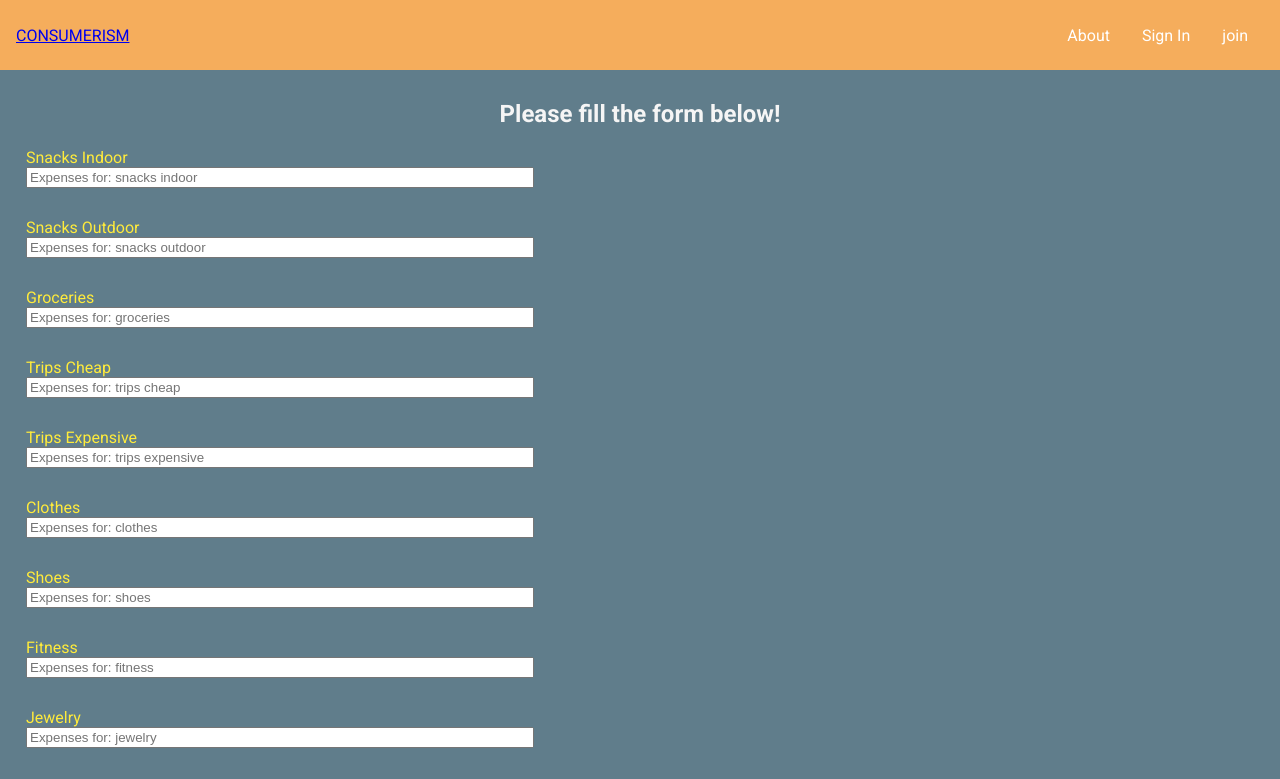
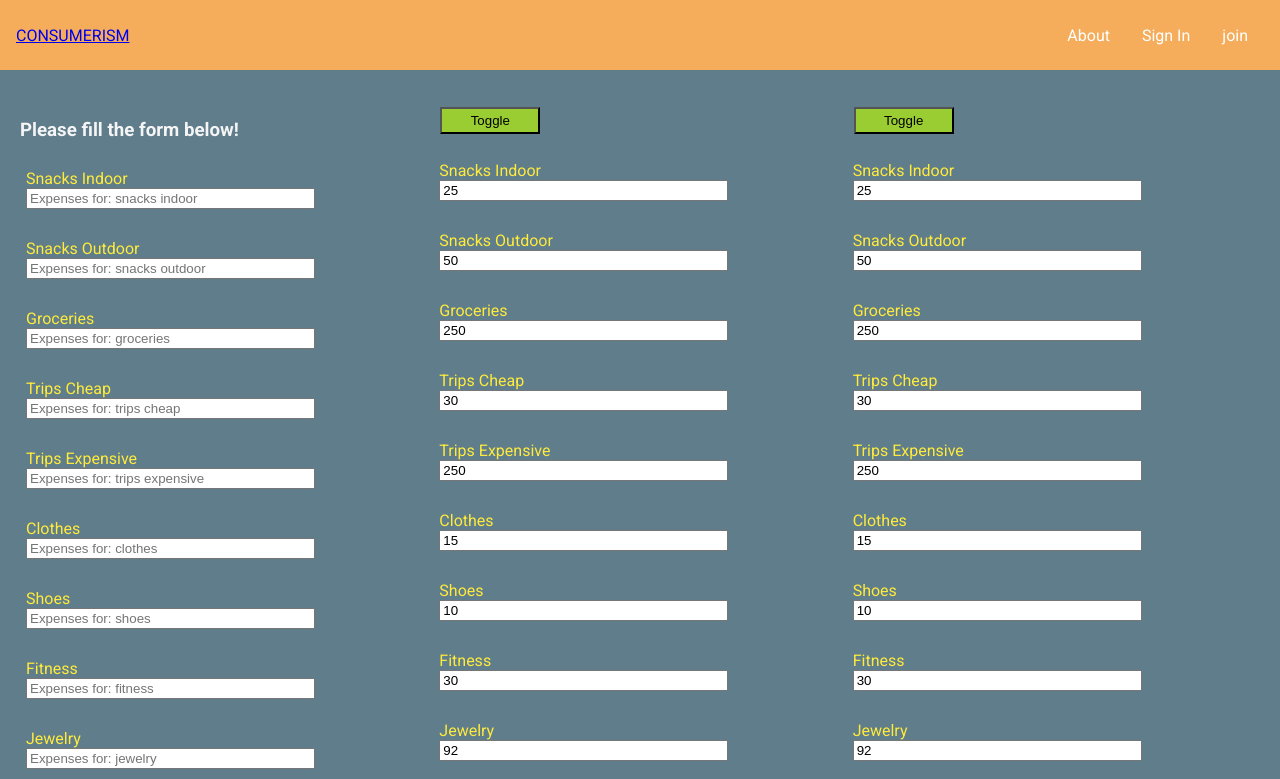
Before and after one commit to GN101/consumerism_app, a React (Create React App) app: page / in a window 1280 px wide. Shown: the top 779 px of the page. Built offline with nearby package versions, Linux system fonts and the light colour scheme.

Commit message:
Added Internet based column and css fixes

```diff
--- a/src/components/InputField/InputField.module.css
+++ b/src/components/InputField/InputField.module.css
@@ -1,4 +1,5 @@
 .Form {
+  /* justify-content: center; */
   margin-top: 10px;
   padding: 10px 6px;
   width: auto;
--- a/src/components/UserInputColumn/UserInputColumn.js
+++ b/src/components/UserInputColumn/UserInputColumn.js
@@ -3,6 +3,7 @@
 import React, { Component } from 'react';
 import styles from './UserInputColumn.module.css';
 import InputField from '../InputField/InputField';
+import WorldDataColumn from '../WorldDataColumn/WorldDataColumn';
 
 
 class UserInputColumn extends Component {
@@ -197,7 +198,7 @@ class UserInputColumn extends Component {
     updatedForm[index] = updatedFormEl;
 
     let formIsValid = true;
-    for (let index in updatedForm) {
+    for (const index in updatedForm) {
       formIsValid = updatedForm[index].valid && formIsValid;
     }
 
@@ -229,7 +230,6 @@ class UserInputColumn extends Component {
 
     if (obj.validation.range) {
       isSuspicious = obj.value < obj.validation.range[0] || obj.value > obj.validation.range[1];
-      console.log('isSuspicious :::::::::::::::::::::::::', isSuspicious);
     }
 
     if (obj.validation.type === 'number') {
@@ -271,12 +271,23 @@ class UserInputColumn extends Component {
         />
       )));
 
+    const worldForm = <WorldDataColumn />;
+
     return (
-      <form className={styles.Column} onSubmit={this.submitFormHandler}>
-        <h2>Please fill the form below!</h2>
-        {inputForm}
-        <button className={styles.Button} type="submit">SUBMIT</button>
-      </form>
+      <div className={styles.Container}>
+        <div className={styles.Field}>
+          <form className={styles.Column} onSubmit={this.submitFormHandler}>
+            <h3>Please fill the form below!</h3>
+            {inputForm}
+            <button className={styles.Button} type="submit">SUBMIT</button>
+          </form>
+
+          {worldForm}
+          {/* The below will be replaced by Average User Expenses. Included for cosmetic reasons :). */}
+          {worldForm}
+
+        </div>
+      </div>
     );
   }
 }
--- a/src/components/UserInputColumn/UserInputColumn.module.css
+++ b/src/components/UserInputColumn/UserInputColumn.module.css
@@ -1,11 +1,17 @@
-.Column {
-  display: flex;
-  flex-direction: column;
-  justify-content: center;
+.Container{
+  margin-top: 100px;
+}
+.Field{
+  display: grid;
+  grid-template-columns: 1fr 1fr 1fr;
+  margin: 100px 20px;
+
+}
+.Column{
+
   width: auto;
   color: whitesmoke;
-  height: auto;
-  margin: 100px 20px;
+  min-height: 50px;
 }
 
 .Button {
@@ -18,7 +24,25 @@
 }
 
 h2 {
+  padding: 0;
   text-align: center;
-  margin: auto;
-  width: 70%;
+  width: 100%;
 }
+
+@media only screen and (max-width: 1000px) {
+  .Field{
+
+    display: grid;
+    grid-template-columns:1fr 1fr;
+
+}
+}
+
+@media only screen and (max-width: 768px) {
+  .Field{
+
+    display: grid;
+    grid-template-columns:100%;
+
+}
+}
--- a/src/components/UserSignUp/UserSignUp.js
+++ b/src/components/UserSignUp/UserSignUp.js
@@ -1,5 +1,5 @@
 import React, { Component } from 'react';
-import InputField from '../InputField/InputField'
+import InputField from '../InputField/InputField';
 import styles from './UserSignUp.module.css';
 
 class UserSignUp extends Component {
--- a/src/components/UserSignUp/UserSignUp.module.css
+++ b/src/components/UserSignUp/UserSignUp.module.css
@@ -1,14 +1,14 @@
 .Form {
+  display: block;
   text-align: left;
-  position: inherit;
-  padding: 20% 6px;
+  padding: 2% 0;
   margin: 10px auto;
 
 }
 
 .Header {
   color: white;
-  margin-top: 10px;
+  margin-top: 8vh;
 }
 
 .Label {
--- a/src/components/worldDataColumn/WorldDataColumn.js
+++ b/src/components/worldDataColumn/WorldDataColumn.js
@@ -0,0 +1,135 @@
+import React, { Component } from 'react';
+// eslint-disable-next-line max-len
+// sometimes I get false positive eslint errors on below 2 imports -> "Casing of [import] does not match the underlying filesystem"
+import styles from './WorldDataColumn.module.css';
+import WorldField from './WorldField';
+
+
+class WorldDataColumn extends Component {
+  state = {
+    userInput: [
+      {
+        name: 'snacks indoor',
+        value: '25',
+        categories: [],
+      },
+      {
+        name: 'snacks outdoor',
+        value: '50',
+        categories: [],
+      },
+      {
+        name: 'groceries',
+        value: '250',
+        categories: [],
+      },
+      {
+        name: 'trips cheap',
+        value: '30',
+        categories: [],
+      },
+      {
+        name: 'trips expensive',
+        value: '250',
+        categories: [],
+      },
+      {
+        name: 'clothes',
+        value: '15',
+        categories: [],
+      },
+      {
+        name: 'shoes',
+        value: '10',
+        categories: [],
+      },
+      {
+        name: 'fitness',
+        value: '30',
+        categories: [],
+      },
+      {
+        name: 'jewelry',
+        value: '92',
+        categories: [],
+      },
+      {
+        name: 'personal vehicle',
+        value: '120',
+        categories: [],
+      },
+      {
+        name: 'public transportation',
+        value: '30',
+        categories: [],
+      },
+      {
+        name: 'entertainment indoors',
+        value: '60',
+        categories: [],
+      },
+      {
+        name: 'entertainment outdoors',
+        value: '80',
+        categories: [],
+      },
+    ],
+    show: true,
+    totalCost: ''
+  };
+
+  // Couldn't get it to work without below function. Input field will be read only so maybe there's a better way to handle.
+
+  worldformChangeHandler = (event, index) => {
+    const { userInput } = this.state;
+    const updatedForm = {
+      ...userInput
+    };
+    const updatedFormEl = {
+      ...updatedForm[index]
+    };
+    updatedFormEl.value = event.target.value;
+    updatedForm[index].value = updatedFormEl.value;
+
+    this.setState({ userInput: updatedForm });
+  };
+
+  toggleContent = (e) => {
+    e.preventDefault();
+    const { show } = this.state;
+    const hide = show;
+    if (hide === show) {
+      this.setState({ show: !hide });
+    } else {
+      this.setState({ show: true });
+    }
+  }
+
+  render() {
+    const { userInput, show } = this.state;
+    const hideFields = show ? styles.Column : styles.Hide;
+    const list = Object.values(userInput);
+
+    const worldInputForm = (
+      list.map((listItem) => (
+        <WorldField
+          className={listItem.name}
+          key={listItem.name}
+          label={listItem.name}
+          placeholder={`Expenses for: ${listItem.name}`}
+          value={listItem.value}
+        />
+      )));
+
+    return (
+      <form className={styles.Column}>
+        <button type="button" className={styles.Button} onClick={this.toggleContent}> Toggle </button>
+        <div className={hideFields}>
+          {worldInputForm}
+        </div>
+      </form>
+    );
+  }
+}
+
+export default WorldDataColumn;
--- a/src/components/worldDataColumn/WorldDataColumn.module.css
+++ b/src/components/worldDataColumn/WorldDataColumn.module.css
@@ -0,0 +1,48 @@
+.Column {
+  visibility: visible;
+  opacity: 1;
+  transition: visibility 0s linear 0s, opacity 300ms;
+
+}
+
+.Hide {
+  visibility: hidden;
+  opacity: 0;
+  transition: visibility 0s linear 300ms, opacity 300ms;
+  height: 0;
+}
+
+.Field {
+  padding-top: 10px;;
+}
+
+.Form {
+  margin-top: 10px;
+  padding: 10px 6px;
+
+}
+
+.Input {
+  display: block;
+  width: 70%;
+  min-width: 200px;
+  max-width: 500px;
+
+
+}
+
+.Label {
+  color: #ffeb3b;
+  text-transform: capitalize;
+  padding: 4px 0;
+}
+
+.Button {
+  text-align: center;
+  margin: 7px;
+  padding: 0.5vh;
+  width: 50%;
+  max-width: 100px;;
+  background-color: yellowgreen;
+
+}
--- /dev/null
+++ b/src/components/worldDataColumn/WorldField.js
@@ -0,0 +1,28 @@
+
+import React from 'react';
+import styles from './WorldDataColumn.module.css';
+
+
+const WorldField = (props) => {
+  const {
+    label, category, classname, value
+  } = props;
+  const inputClasses = [classname || styles.Input || styles.Hide];
+
+  return (
+    <div className={styles.Form}>
+      <label className={styles.Label} htmlFor={category}>{label}
+        <input
+          className={inputClasses.join(' ')}
+          type="text"
+          id={label}
+          name={label}
+          value={value}
+          readOnly
+        />
+      </label>
+    </div>
+  );
+};
+
+export default WorldField;
```
